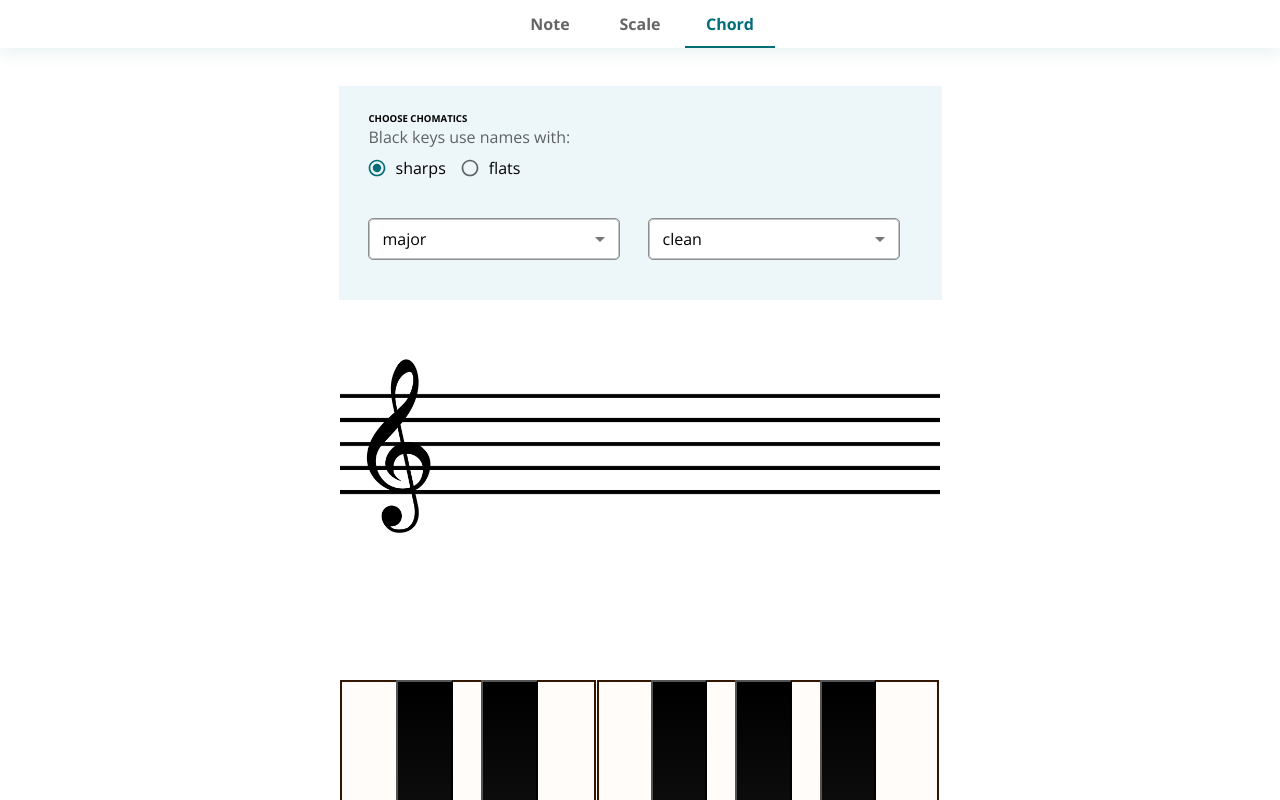
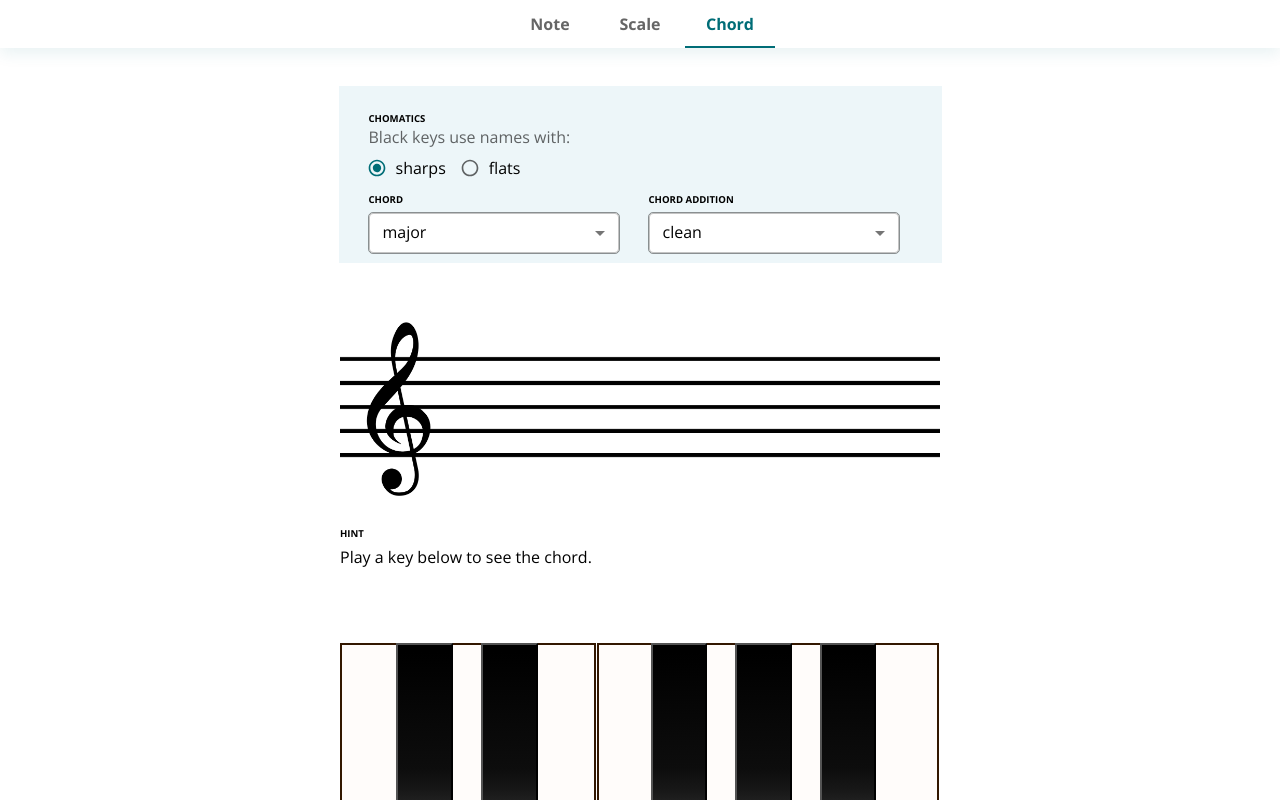
Before and after one commit to andrzejkukuryk/music-theory, a React (Create React App) app: page / in a window 1280 px wide. Both pictures are taken after a click on the tab "Chord". Shown: the top 800 px of the page. Built offline with nearby package versions, Linux system fonts and the light colour scheme.

Commit message:
ChordControls

```diff
--- a/src/component/chord/index.js
+++ b/src/component/chord/index.js
@@ -12,6 +12,7 @@ import wholeNote from "./graph/wholeNote.png";
 import line from "./graph/line.png";
 import classNames from "classnames";
 import { Chromatics } from "../chromatics";
+import { ChordCaption } from "../chordCaption";
 
 export function Chord({ note, chordType, chordAdditional }) {
   const ingredientsReversesed = [...ingredients].reverse();
@@ -158,7 +159,8 @@ export function Chord({ note, chordType, chordAdditional }) {
       />
       {ingredientsReversesed.map((ingr, index) => writeNote(ingr, index))}
       {ingredientsReversesed.map((ingr, index) => writeChromatics(ingr, index))}
-      <p>{ingredients.join(", ")}</p>
+      <ChordCaption note={note} />
+      {/* <p>{ingredients.join(", ")}</p> */}
     </div>
   );
 }
--- /dev/null
+++ b/src/component/chordCaption/index.js
@@ -0,0 +1,29 @@
+import { Box, Typography } from "@mui/material";
+import React from "react";
+
+export function ChordCaption({ range, modus, note }) {
+  return (
+    <Box sx={{ marginTop: "30px" }}>
+      {note === "X" && (
+        <Box>
+          <Typography variant="body2" component="h3">
+            Hint
+          </Typography>
+          <Typography sx={{ marginTop: "4px" }}>
+            Play a key below to see the chord.
+          </Typography>
+        </Box>
+      )}
+      {note !== "X" && (
+        <Box>
+          <Typography variant="body2" component="h3">
+            Result
+          </Typography>
+          <Typography sx={{ marginTop: "4px" }}>
+            {range[0]} {modus} scale is: {range.join(", ")}
+          </Typography>
+        </Box>
+      )}
+    </Box>
+  );
+}
--- a/src/component/controlsChord/index.js
+++ b/src/component/controlsChord/index.js
@@ -37,13 +37,18 @@ export function ControlsChord({
   return (
     <Box
       sx={{
-        paddingTop: "26px",
+        display: "flex",
+        // paddingTop: "26px",
         paddingLeft: "30px",
         width: 573,
-        height: 81,
+        height: 70,
         backgroundColor: "primary.light",
       }}
     >
+      <Box>
+        <Typography variant="body2" component="h3" sx={{ marginBottom: "6px" }}>
+          Chord
+        </Typography>
         <FormControl
           sx={{
             width: "250px",
@@ -63,7 +68,11 @@ export function ControlsChord({
             <MenuItem value={TYPE_SUSPENDEDFOUR}>suspended 4</MenuItem>
           </Select>
         </FormControl>
-
+      </Box>
+      <Box>
+        <Typography variant="body2" component="h3" sx={{ marginBottom: "6px" }}>
+          Chord addition
+        </Typography>
         <FormControl
           sx={{
             width: "250px",
@@ -73,7 +82,10 @@ export function ControlsChord({
           }}
           size="small"
         >
-        <Select value={chordAdditional} onChange={handleChangeChordAdditional}>
+          <Select
+            value={chordAdditional}
+            onChange={handleChangeChordAdditional}
+          >
             <MenuItem value={TYPE_NONE}>clean</MenuItem>
             <MenuItem value={TYPE_7TH}>7</MenuItem>
             <MenuItem value={TYPE_9TH}>9</MenuItem>
@@ -81,5 +93,6 @@ export function ControlsChord({
           </Select>
         </FormControl>
       </Box>
+    </Box>
   );
 }
--- a/src/component/controlsChromaticChoose/index.js
+++ b/src/component/controlsChromaticChoose/index.js
@@ -25,7 +25,7 @@ export function ControlsChromaticChoose({ handleClickChromatic }) {
       }}
     >
       <Typography variant="body2" component="h2">
-        Choose chomatics
+        Chomatics
       </Typography>
       <FormControl>
         <FormLabel id="blackKeysUseNamesWith">
```
Lines whose indentation alone changed are shown as unchanged.
